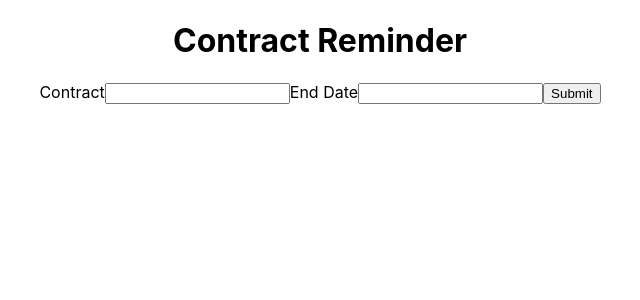
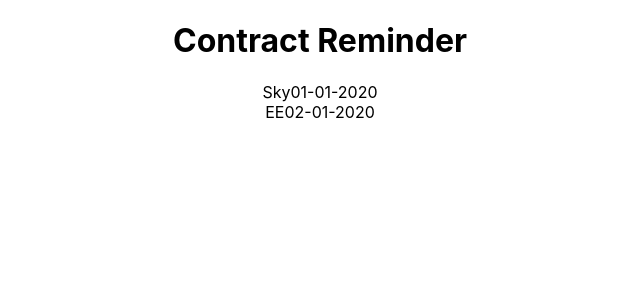
Before and after one commit to ynotGit/contractReminder, a React (Create React App) app: page / in a window 1280 px wide. Shown: the top 300 px of the page, without its empty margins (320-960 px from the left). Built offline with nearby package versions, Linux system fonts and the light colour scheme.

Commit message:
removed mock form, rendered mock data from Contract.js module

```diff
--- a/src/App.js
+++ b/src/App.js
@@ -1,23 +1,23 @@
-import React from "react";
+import React, { Component } from "react";
+import Contracts from "./Contracts";
 import "./App.css";
 
-function App() {
-  return (
-    <div className="App">
-      <h1>Contract Reminder</h1>
-      <form>
-        <label>
-          Contract
-          <input type="text" name="contract" />
-        </label>
-        <label>
-          End Date
-          <input type="" name="endDate" />
-        </label>
-        <input type="submit" value="Submit" />
-      </form>
-    </div>
-  );
+class App extends Component {
+  state = {
+    contracts: [
+      { id: 1, contract: "Sky", endDate: "01-01-2020" },
+      { id: 2, contract: "EE", endDate: "02-01-2020" }
+    ]
+  };
+
+  render() {
+    return (
+      <div className="App">
+        <h1>Contract Reminder</h1>
+        <Contracts contracts={this.state.contracts} />
+      </div>
+    );
+  }
 }
 
 export default App;
--- /dev/null
+++ b/src/Contracts.js
@@ -0,0 +1,19 @@
+import React from "react";
+
+const Contracts = ({ contracts }) => {
+  const contractsList = contracts.length ? (
+    contracts.map((contract) => {
+      return (
+        <div key={contract.id}>
+          <span>{contract.contract}</span>
+          <span>{contract.endDate}</span>
+        </div>
+      );
+    })
+  ) : (
+    <p className="noContracts">You have no contracts</p>
+  );
+  return <div className="contracts">{contractsList}</div>;
+};
+
+export default Contracts;
```
Also changed, not shown: 1 other file (tests, documents, lock files or other folders).
